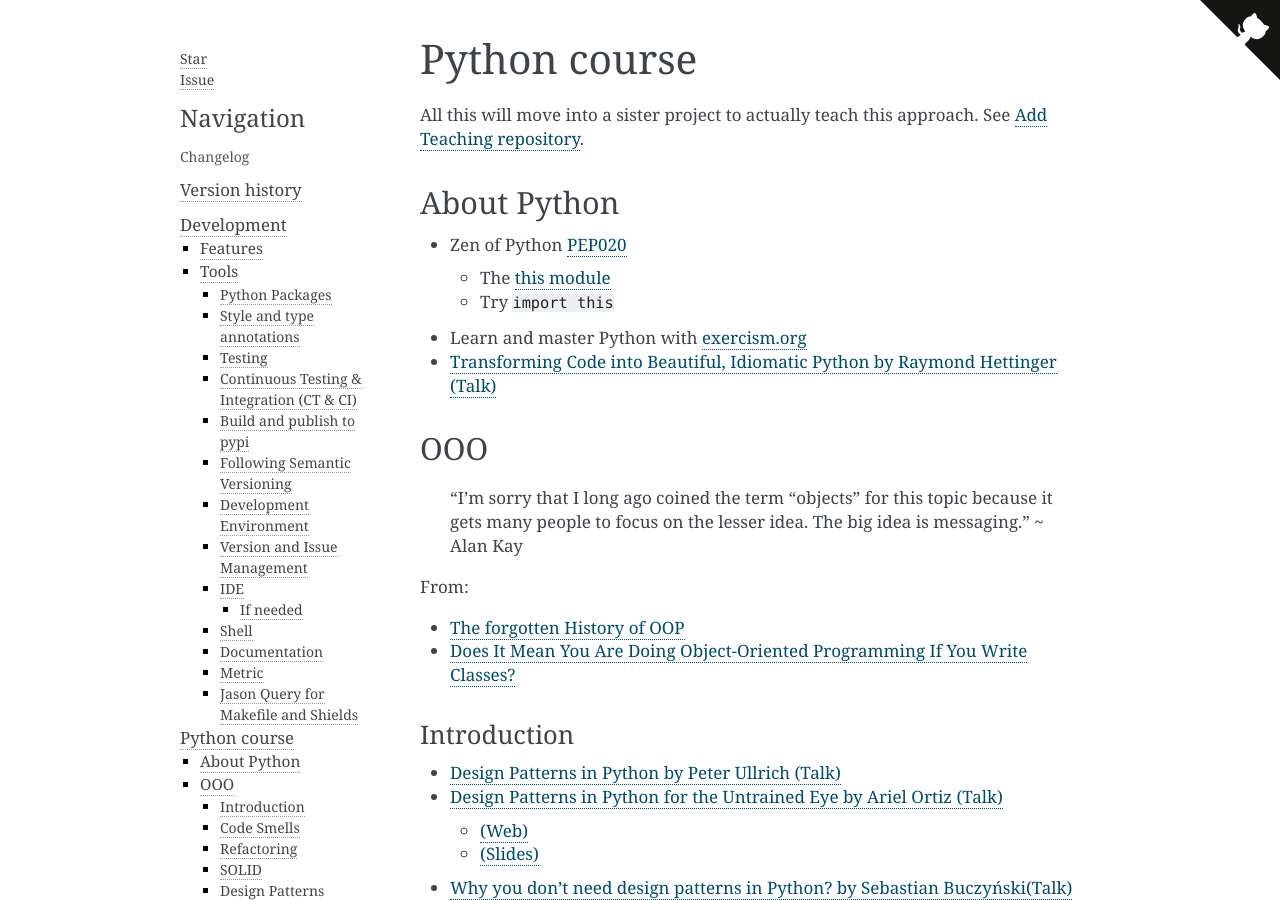
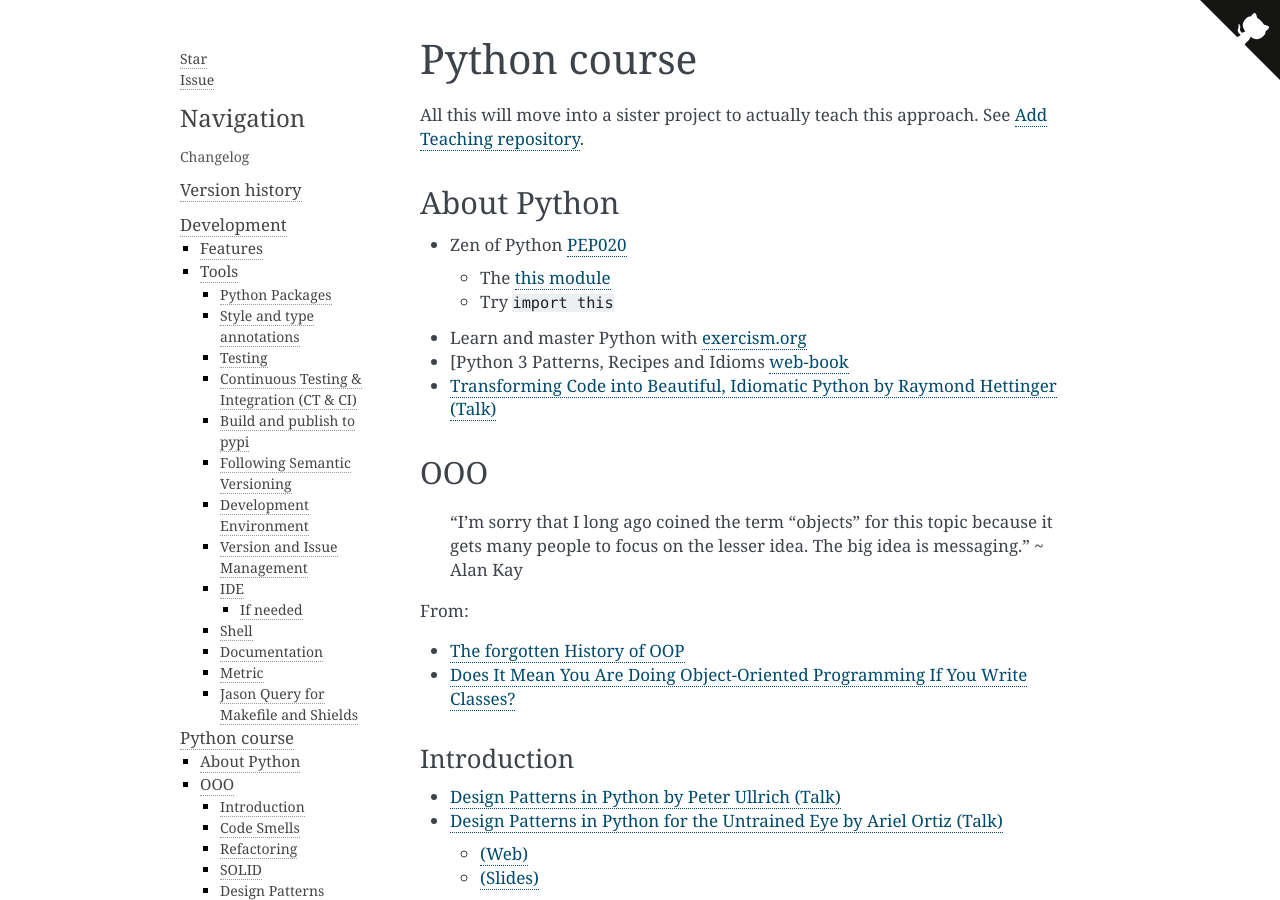
Before and after one commit to cruisen/cli-calc, a Sphinx documentation site: the page built from docs/extras/teaching.md, in a window 1280 px wide and 900 px high. Built offline with Sphinx 7.4.7, drawn with Linux system fonts in a browser that asks for light colours.

Commit message:
adds Python 3 Patterns, Recipes and Idioms

````diff
--- a/docs/extras/teaching.md
+++ b/docs/extras/teaching.md
@@ -7,6 +7,7 @@ All this will move into a sister project to actually teach this approach. See [A
   * The [this module](https://stackoverflow.com/questions/37301273/attributes-of-python-module-this)
   * Try ```import this```
 * Learn and master Python with [exercism.org](https://exercism.org/tracks/python)
+* [Python 3 Patterns, Recipes and Idioms [web-book](https://python-3-patterns-idioms-test.readthedocs.io/en/latest/)
 
 * [Transforming Code into Beautiful, Idiomatic Python by Raymond Hettinger (Talk)](https://www.youtube.com/watch?v=OSGv2VnC0go)
 
@@ -54,7 +55,6 @@ From:
   * [UML Class Diagram Tutorial](https://www.visual-paradigm.com/guide/uml-unified-modeling-language/uml-class-diagram-tutorial/)
 * [Messaging](https://www.quora.com/Why-is-object-oriented-programming-more-about-messaging-than-objects)
 
-
 ## Dealing with change [requests]
 >"For each desired change, make the change easy (warning: this may be hard), then make the easy change"
 from [Kent Beck on Twitter](https://twitter.com/KentBeck/status/250733358307500032?ref_src=twsrc%5Etfw%7Ctwcamp%5Etweetembed%7Ctwterm%5E250733358307500032%7Ctwgr%5E%7Ctwcon%5Es1_&ref_url=https%3A%2F%2Fmokacoding.com%2Fblog%2Fhow-to-choose-what-to-refactor%2F)
````
